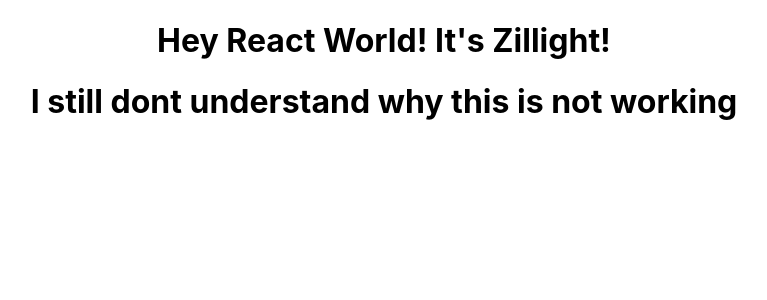
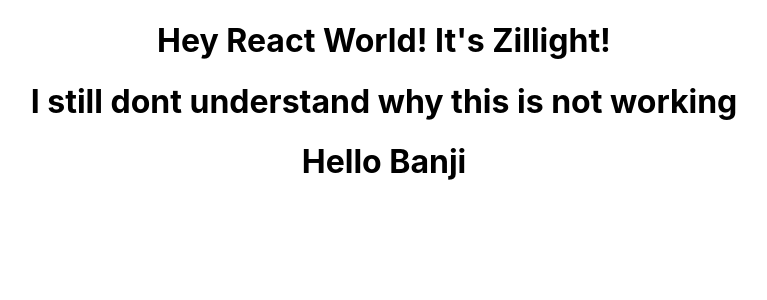
Before and after one commit to Zillight/React-world, a React (Create React App) app: page / in a window 1280 px wide. Shown: the top 300 px of the page, without its empty margins (256-1023 px from the left). Built offline with nearby package versions, Linux system fonts and the light colour scheme.

Commit message:
another function component

```diff
--- a/src/App.js
+++ b/src/App.js
@@ -3,14 +3,15 @@
 import './App.css';
 import Greet from './components/Greet';
 import Welcome from './components/Welcome';
+import Hello from './components/Hello';
 
 class App extends Component {
   render (){
     return (
       <div className="App">
-        <Greet/>
-        <Welcome/>
-
+        <Greet />
+        <Welcome />
+        <Hello />
       </div>
     );
   }
--- /dev/null
+++ b/src/components/Hello.js
@@ -0,0 +1,10 @@
+import React from 'react'
+
+const Hello = () => {
+   return ( <div>
+        <h1>Hello Banji</h1>
+    </div>
+   )
+}
+
+export default Hello
```
